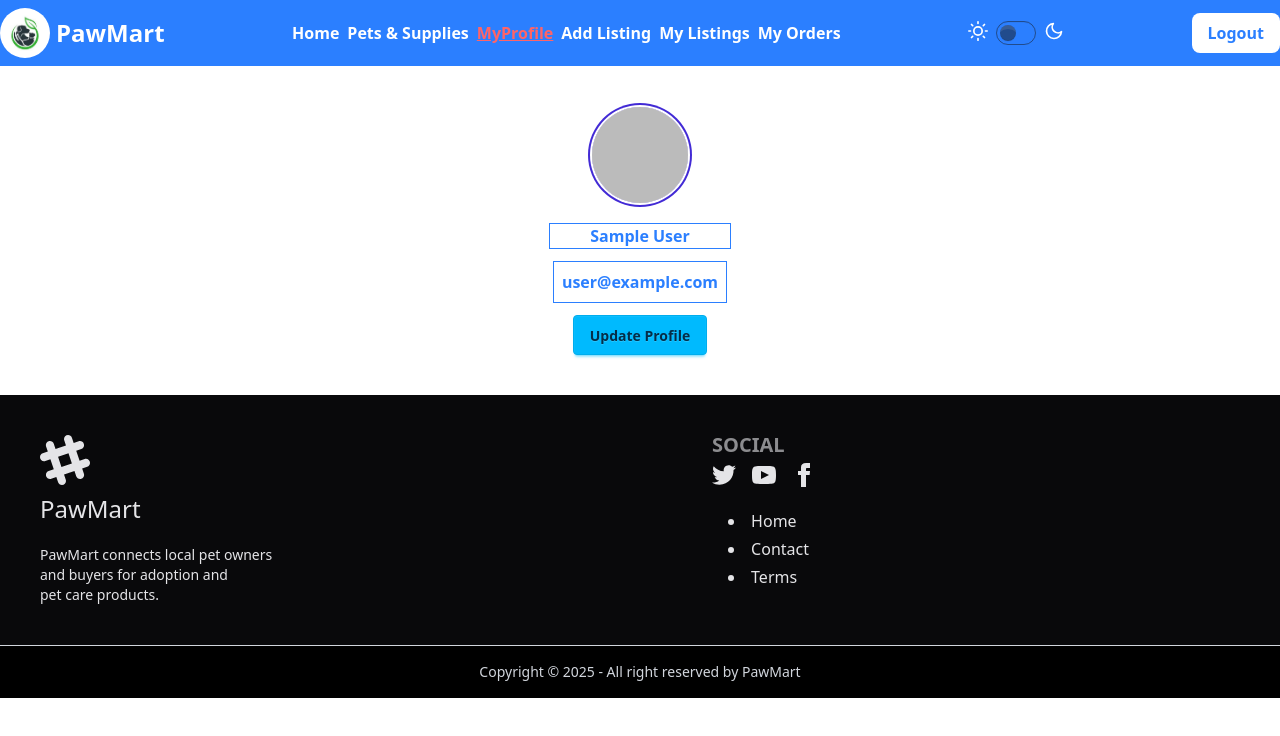
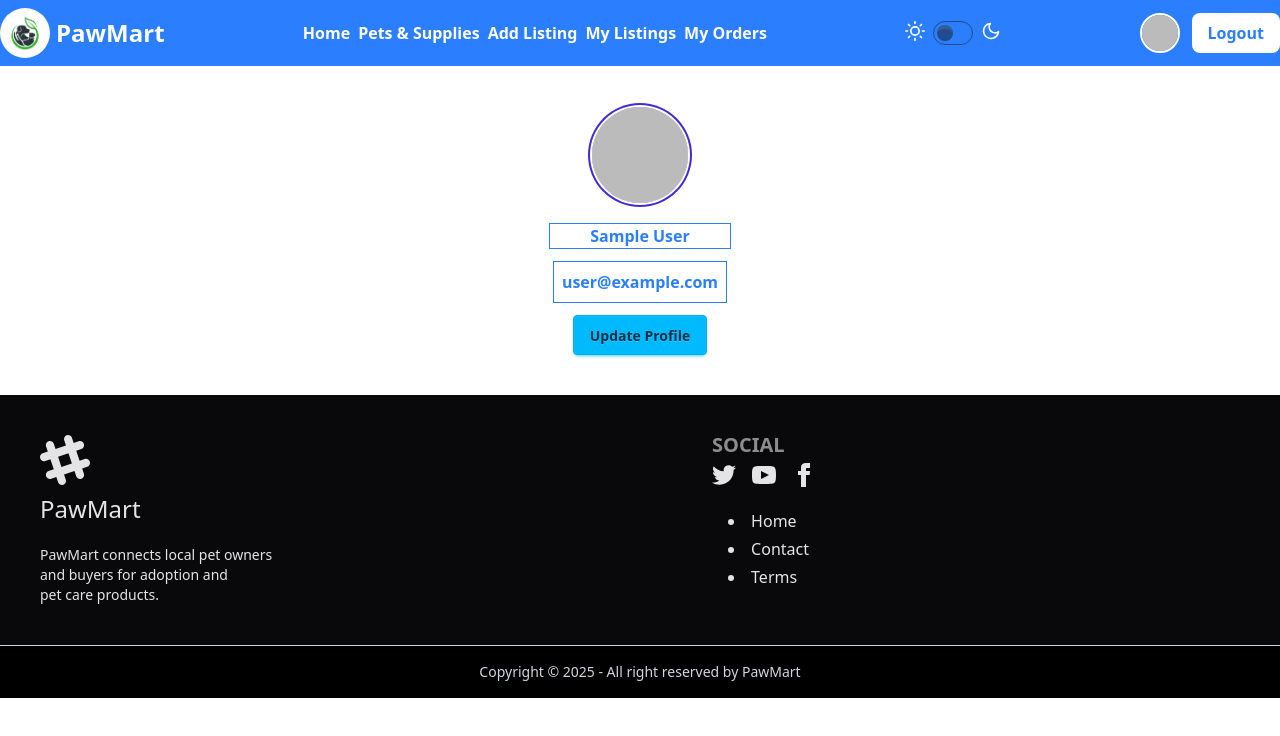
Before and after one commit to Shourav52/PawMart, a React (Vite) app: page /myProfile in a window 1280 px wide. Shown: the top 736 px of the page. Built offline with nearby package versions, Linux system fonts and the light colour scheme; no server answers; sample sign-in values are in the browser's storage.

Commit message:
added naver theme toggle and avater

```diff
--- a/src/compunents/Navbar.jsx
+++ b/src/compunents/Navbar.jsx
@@ -1,4 +1,4 @@
-import React, { useContext, useState } from 'react'
+import React, { useContext, useEffect, useState } from 'react'
 import MyContainer from './MyContainer'
 import logo from '../assets/logo.jpeg'
 import { Link, NavLink } from 'react-router'
@@ -9,6 +9,14 @@ import auth from '../firebase/firebase.config'
 const Navbar = () => {
     const {user} = useContext(AuthContext)
     const [isChecked, setIsChecked] =useState(true);
+    const handleThemeChange =()=>{
+        setIsChecked(prev =>!prev);
+    }
+
+    useEffect(()=>{
+         const theme = isChecked ? 'light' : 'dark';
+         document.documentElement.setAttribute('data-theme',theme);
+    },[isChecked])
 
      const handleSignOut =()=>{
         signOut(auth)
@@ -35,9 +43,8 @@ const Navbar = () => {
                 <li>
                    <MyLink to={"/petsSupplies"}>Pets & Supplies</MyLink>
                 </li>
-                { user &&(<><li>
-                   <MyLink to={"/myProfile"}>MyProfile</MyLink>
-                </li>
+                { user &&(<>
+
                 <li>
                     <MyLink to={"/add-listing"}>Add Listing</MyLink>
                 </li>
@@ -65,7 +72,8 @@ const Navbar = () => {
     <path
       d="M12 1v2M12 21v2M4.2 4.2l1.4 1.4M18.4 18.4l1.4 1.4M1 12h2M21 12h2M4.2 19.8l1.4-1.4M18.4 5.6l1.4-1.4" />
   </svg>
-  <input type="checkbox" value="synthwave" className="toggle theme-controller" />
+  <input type="checkbox" onClick={handleThemeChange}
+   value="synthwave" className="toggle theme-controller" />
   <svg
     xmlns="http://www.w3.org/2000/svg"
     width="20"
@@ -80,11 +88,19 @@ const Navbar = () => {
   </svg>
 </label>
             {
-                user &&  <div className='bg-white text-blue-500 px-4 py-2 rounded-lg font-semibold
+                user &&  (
+                    <div className=' flex items-center gap-3'>
+                        <Link to={'/myProfile'}>
+                        <img src={user?.photoURL}
+                        className=' w-10 h-10 rounded-full border-2 border-white'
+                        alt="" /></Link>
+                        <div className='bg-white text-blue-500 px-4 py-2 rounded-lg font-semibold
          transition-all duration-150
          hover:bg-blue-100 hover:scale-105'>
                 <button className='cursor-pointer' onClick={handleSignOut}  >Logout</button>
             </div>
+                    </div>
+                )
             }
             {
                  !user &&  <div className='bg-white text-blue-500 px-4 py-2 rounded-lg font-semibold
```
